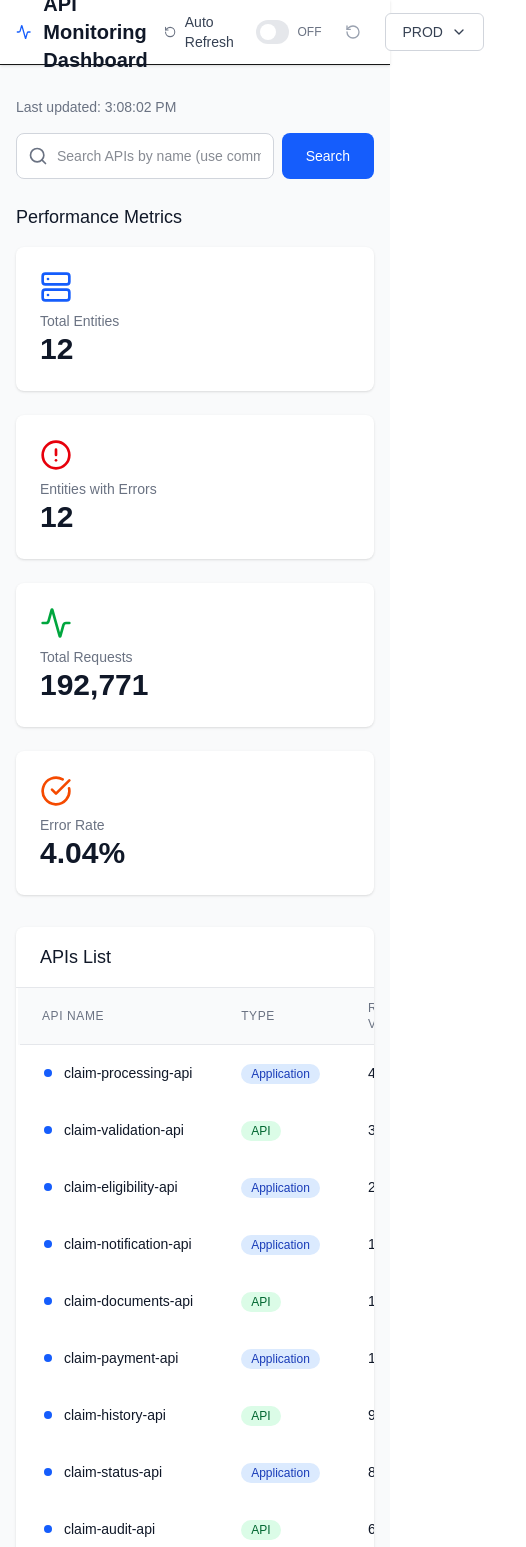
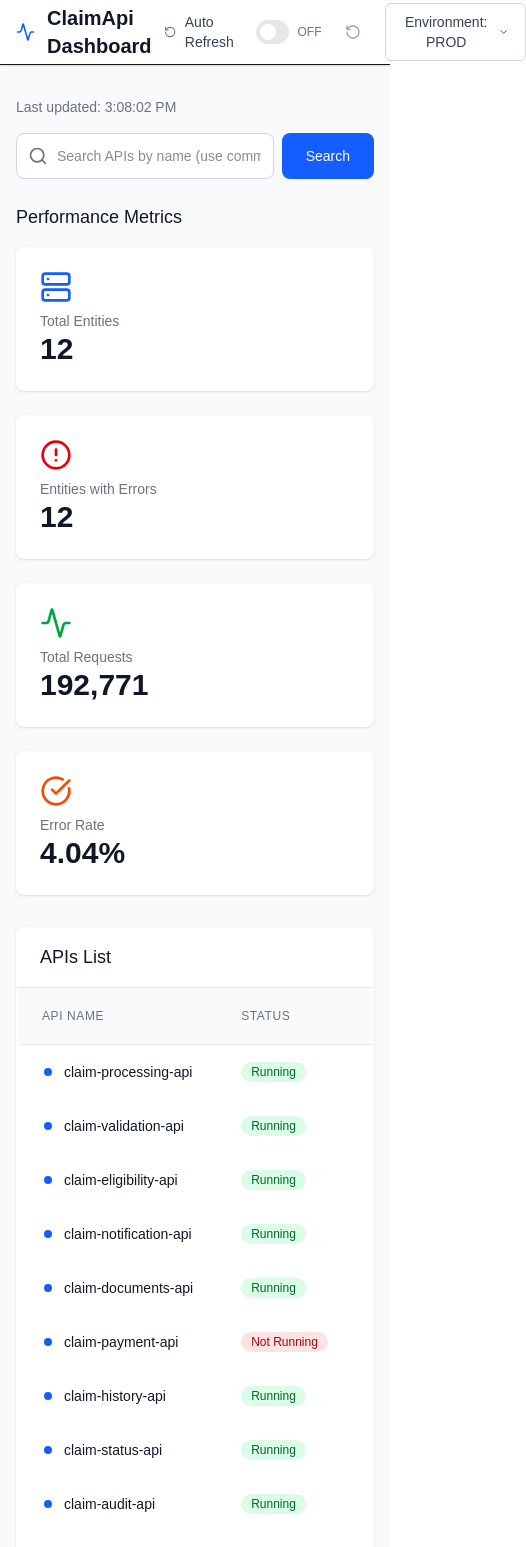
Before and after one commit to codecraft26/anylytics--medica-anypoint-, a Next.js app: page / in a window 390 px wide. Shown: the top 1547 px of the page, 526 px wide, since content can reach past the window. Built offline with nearby package versions, Linux system fonts and the light colour scheme.

Commit message:
Update ClaimApiDashboard: Add version information to API data, refactor search input handling, and improve auto-refresh interval to 30 seconds.

```diff
--- a/src/component/Dashabord.tsx
+++ b/src/component/Dashabord.tsx
@@ -1,7 +1,7 @@
 'use client'
 
-import React, { useState, useEffect, useCallback, useMemo } from 'react';
-import { ChevronDown, Activity, AlertCircle, CheckCircle, Clock, Server, ArrowLeft, RotateCcw, Search, TrendingUp, TrendingDown } from 'lucide-react';
+import React, { useState, useEffect, useCallback, useMemo, useRef } from 'react';
+import { ChevronDown, Activity, AlertCircle, CheckCircle, Clock, Server, ArrowLeft, RotateCcw, Search } from 'lucide-react';
 
 // TypeScript interfaces
 interface ApiData {
@@ -13,6 +13,7 @@ interface ApiData {
   errorRate: number;
   successRate: number;
   deploymentType: string;
+  version: string;
 }
 
 interface ApiDataByEnv {
@@ -31,9 +32,8 @@ const ClaimApiDashboard: React.FC = () => {
   const [autoRefresh, setAutoRefresh] = useState<boolean>(false);
   const [lastUpdated, setLastUpdated] = useState<string>('');
   const [isMounted, setIsMounted] = useState<boolean>(false);
-  // Search state
   const [searchQuery, setSearchQuery] = useState<string>('');
-  const [searchInput, setSearchInput] = useState<string>('');
+  const searchInputRef = useRef<HTMLInputElement>(null);
 
   // Sample API data
   const apiData: ApiDataByEnv = {
@@ -46,7 +46,8 @@ const ClaimApiDashboard: React.FC = () => {
         responseTime: '189.30ms',
         errorRate: 2.15,
         successRate: 97.85,
-        deploymentType: 'CloudHub 2.0'
+        deploymentType: 'CloudHub 2.0',
+        version: '4.6.9 Java 17'
       },
       {
         id: 2,
@@ -56,7 +57,8 @@ const ClaimApiDashboard: React.FC = () => {
         responseTime: '245.60ms',
         errorRate: 5.20,
         successRate: 94.80,
-        deploymentType: 'CloudHub 2.0'
+        deploymentType: 'CloudHub 2.0',
+        version: '3.2.1 Java 11'
       },
       {
         id: 3,
@@ -66,7 +68,8 @@ const ClaimApiDashboard: React.FC = () => {
         responseTime: '156.40ms',
         errorRate: 1.85,
         successRate: 98.15,
-        deploymentType: 'CloudHub 2.0'
+        deploymentType: 'CloudHub 2.0',
+        version: '5.1.2 Java 17'
       },
       {
         id: 4,
@@ -76,7 +79,8 @@ const ClaimApiDashboard: React.FC = () => {
         responseTime: '312.80ms',
         errorRate: 8.70,
         successRate: 91.30,
-        deploymentType: 'CloudHub 2.0'
+        deploymentType: 'CloudHub 2.0',
+        version: '2.8.4 Java 11'
       },
       {
         id: 5,
@@ -86,7 +90,8 @@ const ClaimApiDashboard: React.FC = () => {
         responseTime: '198.20ms',
         errorRate: 3.45,
         successRate: 96.55,
-        deploymentType: 'CloudHub 2.0'
+        deploymentType: 'CloudHub 2.0',
+        version: '4.1.7 Java 17'
       },
       {
         id: 6,
@@ -96,7 +101,8 @@ const ClaimApiDashboard: React.FC = () => {
         responseTime: '425.10ms',
         errorRate: 12.30,
         successRate: 87.70,
-        deploymentType: 'CloudHub 2.0'
+        deploymentType: 'CloudHub 2.0',
+        version: '3.5.6 Java 11'
       },
       {
         id: 7,
@@ -106,7 +112,8 @@ const ClaimApiDashboard: React.FC = () => {
         responseTime: '167.90ms',
         errorRate: 0.95,
         successRate: 99.05,
-        deploymentType: 'CloudHub 2.0'
+        deploymentType: 'CloudHub 2.0',
+        version: '6.0.1 Java 17'
       },
       {
         id: 8,
@@ -116,7 +123,8 @@ const ClaimApiDashboard: React.FC = () => {
         responseTime: '134.50ms',
         errorRate: 2.80,
         successRate: 97.20,
-        deploymentType: 'CloudHub 2.0'
+        deploymentType: 'CloudHub 2.0',
+        version: '4.2.3 Java 17'
       },
       {
         id: 9,
@@ -126,7 +134,8 @@ const ClaimApiDashboard: React.FC = () => {
         responseTime: '145.20ms',
         errorRate: 1.25,
         successRate: 98.75,
-        deploymentType: 'CloudHub 2.0'
+        deploymentType: 'CloudHub 2.0',
+        version: '3.9.1 Java 11'
       },
       {
         id: 10,
@@ -136,7 +145,8 @@ const ClaimApiDashboard: React.FC = () => {
         responseTime: '178.90ms',
         errorRate: 2.45,
         successRate: 97.55,
-        deploymentType: 'CloudHub 2.0'
+        deploymentType: 'CloudHub 2.0',
+        version: '5.3.2 Java 17'
       },
       {
         id: 11,
@@ -146,7 +156,8 @@ const ClaimApiDashboard: React.FC = () => {
         responseTime: '234.50ms',
         errorRate: 3.75,
         successRate: 96.25,
-        deploymentType: 'CloudHub 2.0'
+        deploymentType: 'CloudHub 2.0',
+        version: '2.7.8 Java 11'
       },
       {
         id: 12,
@@ -156,7 +167,8 @@ const ClaimApiDashboard: React.FC = () => {
         responseTime: '167.80ms',
         errorRate: 1.95,
         successRate: 98.05,
-        deploymentType: 'CloudHub 2.0'
+        deploymentType: 'CloudHub 2.0',
+        version: '4.8.1 Java 17'
       }
     ],
     QA: [
@@ -168,7 +180,8 @@ const ClaimApiDashboard: React.FC = () => {
         responseTime: '195.40ms',
         errorRate: 4.20,
         successRate: 95.80,
-        deploymentType: 'CloudHub 2.0'
+        deploymentType: 'CloudHub 2.0',
+        version: '4.6.9 Java 17'
       },
       {
         id: 2,
@@ -178,7 +191,8 @@ const ClaimApiDashboard: React.FC = () => {
         responseTime: '278.90ms',
         errorRate: 7.80,
         successRate: 92.20,
-        deploymentType: 'CloudHub 2.0'
+        deploymentType: 'CloudHub 2.0',
+        version: '3.2.1 Java 11'
       },
       {
         id: 3,
@@ -188,7 +202,8 @@ const ClaimApiDashboard: React.FC = () => {
         responseTime: '189.60ms',
         errorRate: 3.15,
         successRate: 96.85,
-        deploymentType: 'CloudHub 2.0'
+        deploymentType: 'CloudHub 2.0',
+        version: '5.1.2 Java 17'
       },
       {
         id: 4,
@@ -198,7 +213,8 @@ const ClaimApiDashboard: React.FC = () => {
         responseTime: '298.40ms',
         errorRate: 6.25,
         successRate: 93.75,
-        deploymentType: 'CloudHub 2.0'
+        deploymentType: 'CloudHub 2.0',
+        version: '2.8.4 Java 11'
       },
       {
         id: 5,
@@ -208,7 +224,8 @@ const ClaimApiDashboard: React.FC = () => {
         responseTime: '187.30ms',
         errorRate: 4.85,
         successRate: 95.15,
-        deploymentType: 'CloudHub 2.0'
+        deploymentType: 'CloudHub 2.0',
+        version: '4.1.7 Java 17'
       },
       {
         id: 6,
@@ -218,7 +235,8 @@ const ClaimApiDashboard: React.FC = () => {
         responseTime: '412.60ms',
         errorRate: 8.95,
         successRate: 91.05,
-        deploymentType: 'CloudHub 2.0'
+        deploymentType: 'CloudHub 2.0',
+        version: '3.5.6 Java 11'
       },
       {
         id: 7,
@@ -228,7 +246,8 @@ const ClaimApiDashboard: React.FC = () => {
         responseTime: '156.70ms',
         errorRate: 3.45,
         successRate: 96.55,
-        deploymentType: 'CloudHub 2.0'
+        deploymentType: 'CloudHub 2.0',
+        version: '3.9.1 Java 11'
       }
     ]
   };
@@ -246,7 +265,7 @@ const ClaimApiDashboard: React.FC = () => {
     );
   }, []);
 
-  const currentData: ApiData[] = useMemo(() => apiData[selectedEnv], [selectedEnv]);
+  const currentData: ApiData[] = useMemo(() => apiData[selectedEnv], [selectedEnv, apiData]);
   const filteredData: ApiData[] = useMemo(() => filterApis(currentData, searchQuery), [currentData, searchQuery, filterApis]);
 
   // Calculate overall metrics based on filtered data
@@ -280,7 +299,7 @@ const ClaimApiDashboard: React.FC = () => {
       interval = setInterval(() => {
         setLastUpdated(new Date().toLocaleTimeString());
         // Here you would typically fetch fresh data from your API
-      }, 60000); // Refresh every 60 seconds
+      }, 30000); // Refresh every 30 seconds
     }
 
     return () => {
@@ -304,26 +323,43 @@ const ClaimApiDashboard: React.FC = () => {
   }, []);
 
   const handleSearchInputChange = useCallback((e: React.ChangeEvent<HTMLInputElement>): void => {
-    setSearchInput(e.target.value);
+    setSearchQuery(e.target.value);
   }, []);
 
   const handleSearch = useCallback((): void => {
-    setSearchQuery(searchInput);
-  }, [searchInput]);
+    if (searchInputRef.current) {
+      searchInputRef.current.focus();
+    }
+  }, []);
 
   const handleClearSearch = useCallback((): void => {
-    setSearchInput('');
     setSearchQuery('');
+    if (searchInputRef.current) {
+      searchInputRef.current.focus();
+    }
   }, []);
 
   const handleKeyPress = useCallback((e: React.KeyboardEvent<HTMLInputElement>): void => {
     if (e.key === 'Enter') {
+      e.preventDefault();
       handleSearch();
     }
   }, [handleSearch]);
 
-  // API Details Page Component
-  const ApiDetailsPage = () => {
+  const getErrorRateColor = (errorRate: number): string => {
+    if (errorRate < 2) return 'text-green-600';
+    if (errorRate < 5) return 'text-yellow-600';
+    return 'text-red-600';
+  };
+
+  const getSuccessRateColor = (successRate: number): string => {
+    if (successRate >= 98) return 'text-green-600';
+    if (successRate >= 95) return 'text-yellow-600';
+    return 'text-red-600';
+  };
+
+  // Memoize the ApiDetailsPage component
+  const ApiDetailsPage = useMemo(() => {
     if (!selectedApi) return null;
 
     return (
@@ -352,38 +388,28 @@ const ClaimApiDashboard: React.FC = () => {
           </div>
         </nav>
 
-        {/* API Details Content */}
         <div className="max-w-7xl mx-auto px-4 sm:px-6 lg:px-8 py-8">
-          {/* API Overview */}
-          <div className="bg-white shadow rounded-lg mb-8">
-            <div className="px-6 py-4 border-b border-gray-200">
-              <h3 className="text-lg font-medium text-gray-900">API Overview</h3>
-            </div>
-            <div className="p-6">
-              <div className="grid grid-cols-1 md:grid-cols-2 lg:grid-cols-3 gap-6">
-                <div>
-                  <p className="text-sm font-medium text-gray-500">API Name</p>
-                  <p className="mt-1 text-lg font-semibold text-gray-900">{selectedApi.name}</p>
-                </div>
-                <div>
-                  <p className="text-sm font-medium text-gray-500">Type</p>
-                  <span className={`mt-1 inline-flex items-center px-2.5 py-0.5 rounded-full text-sm font-medium ${
+          {/* API Header */}
+          <div className="bg-white shadow rounded-lg mb-8 p-6">
+            <div className="flex items-center justify-between mb-4">
+              <div>
+                <h2 className="text-2xl font-bold text-gray-900 mb-2">{selectedApi.name}</h2>
+                <div className="flex items-center space-x-4">
+                  <span className={`inline-flex items-center px-3 py-1 rounded-full text-sm font-medium ${
                     selectedApi.type === 'Application'
                       ? 'bg-blue-100 text-blue-800'
                       : 'bg-green-100 text-green-800'
                   }`}>
                     {selectedApi.type}
                   </span>
-                </div>
-                <div>
-                  <p className="text-sm font-medium text-gray-500">Deployment Type</p>
-                  <p className="mt-1 text-lg font-semibold text-gray-900">{selectedApi.deploymentType}</p>
+                  <span className="text-sm text-gray-500">ID: {selectedApi.id}</span>
+                  <span className="text-sm text-gray-500">Environment: {selectedEnv}</span>
                 </div>
               </div>
             </div>
           </div>
 
-          {/* Performance Metrics */}
+          {/* Detailed Metrics */}
           <div className="grid grid-cols-1 md:grid-cols-2 lg:grid-cols-4 gap-6 mb-8">
             <div className="bg-white p-6 rounded-lg shadow">
               <div className="flex items-center">
@@ -391,118 +417,74 @@ const ClaimApiDashboard: React.FC = () => {
               </div>
               <p className="text-sm font-medium text-gray-500">Request Volume</p>
               <p className="text-3xl font-bold text-gray-900">{selectedApi.requestVolume.toLocaleString()}</p>
-              <div className="flex items-center mt-2 text-sm">
-                <TrendingUp className="h-4 w-4 text-green-500 mr-1" />
-                <span className="text-green-600">+12% from last hour</span>
-              </div>
             </div>
 
             <div className="bg-white p-6 rounded-lg shadow">
               <div className="flex items-center">
-                <Clock className="h-8 w-8 text-yellow-600 mb-2" />
+                <Clock className="h-8 w-8 text-purple-600 mb-2" />
               </div>
-              <p className="text-sm font-medium text-gray-500">Response Time</p>
+              <p className="text-sm font-medium text-gray-500">Response Time (p99)</p>
               <p className="text-3xl font-bold text-gray-900">{selectedApi.responseTime}</p>
-              <div className="flex items-center mt-2 text-sm">
-                <TrendingDown className="h-4 w-4 text-green-500 mr-1" />
-                <span className="text-green-600">-5ms from avg</span>
-              </div>
             </div>
 
             <div className="bg-white p-6 rounded-lg shadow">
               <div className="flex items-center">
-                <AlertCircle className="h-8 w-8 text-red-600 mb-2" />
+                <AlertCircle className={`h-8 w-8 mb-2 ${selectedApi.errorRate < 2 ? 'text-green-600' : selectedApi.errorRate < 5 ? 'text-yellow-600' : 'text-red-600'}`} />
               </div>
               <p className="text-sm font-medium text-gray-500">Error Rate</p>
-              <p className={`text-3xl font-bold ${
-                selectedApi.errorRate > 10 ? 'text-red-600' :
-                selectedApi.errorRate > 5 ? 'text-yellow-600' :
-                'text-green-600'
-              }`}>
+              <p className={`text-3xl font-bold ${getErrorRateColor(selectedApi.errorRate)}`}>
                 {selectedApi.errorRate.toFixed(2)}%
               </p>
-              <div className="flex items-center mt-2 text-sm">
-                <TrendingDown className="h-4 w-4 text-green-500 mr-1" />
-                <span className="text-green-600">-0.5% from yesterday</span>
-              </div>
             </div>
 
             <div className="bg-white p-6 rounded-lg shadow">
               <div className="flex items-center">
-                <CheckCircle className="h-8 w-8 text-green-600 mb-2" />
+                <CheckCircle className={`h-8 w-8 mb-2 ${selectedApi.successRate >= 98 ? 'text-green-600' : selectedApi.successRate >= 95 ? 'text-yellow-600' : 'text-red-600'}`} />
               </div>
               <p className="text-sm font-medium text-gray-500">Success Rate</p>
-              <p className="text-3xl font-bold text-green-600">{selectedApi.successRate.toFixed(2)}%</p>
-              <div className="flex items-center mt-2 text-sm">
-                <TrendingUp className="h-4 w-4 text-green-500 mr-1" />
-                <span className="text-green-600">+0.5% from yesterday</span>
-              </div>
-            </div>
-          </div>
-
-          {/* Health Status */}
-          <div className="bg-white shadow rounded-lg mb-8">
-            <div className="px-6 py-4 border-b border-gray-200">
-              <h3 className="text-lg font-medium text-gray-900">Health Status</h3>
-            </div>
-            <div className="p-6">
-              <div className="flex items-center">
-                <div className={`flex-shrink-0 h-4 w-4 rounded-full mr-3 ${
-                  selectedApi.errorRate > 10 ? 'bg-red-500' : 'bg-green-500'
-                }`}></div>
-                <span className={`text-lg font-medium ${
-                  selectedApi.errorRate > 10 ? 'text-red-600' : 'text-green-600'
-                }`}>
-                  {selectedApi.errorRate > 10 ? 'Unhealthy' : 'Healthy'}
-                </span>
-              </div>
-              <p className="mt-2 text-sm text-gray-600">
-                {selectedApi.errorRate > 10
-                  ? 'API is experiencing high error rates. Immediate attention required.'
-                  : 'API is performing within normal parameters.'
-                }
+              <p className={`text-3xl font-bold ${getSuccessRateColor(selectedApi.successRate)}`}>
+                {selectedApi.successRate.toFixed(2)}%
               </p>
             </div>
           </div>
 
-          {/* Recent Activity */}
-          <div className="bg-white shadow rounded-lg">
-            <div className="px-6 py-4 border-b border-gray-200">
-              <h3 className="text-lg font-medium text-gray-900">Recent Activity</h3>
-            </div>
-            <div className="p-6">
-              <div className="space-y-4">
-                <div className="flex items-center">
-                  <div className="flex-shrink-0 h-2 w-2 bg-green-500 rounded-full mr-3"></div>
-                  <div className="flex-1">
-                    <p className="text-sm text-gray-900">API deployment successful</p>
-                    <p className="text-xs text-gray-500">2 hours ago</p>
-                  </div>
-                </div>
-                <div className="flex items-center">
-                  <div className="flex-shrink-0 h-2 w-2 bg-yellow-500 rounded-full mr-3"></div>
-                  <div className="flex-1">
-                    <p className="text-sm text-gray-900">Performance monitoring alert resolved</p>
-                    <p className="text-xs text-gray-500">4 hours ago</p>
-                  </div>
-                </div>
-                <div className="flex items-center">
-                  <div className="flex-shrink-0 h-2 w-2 bg-blue-500 rounded-full mr-3"></div>
-                  <div className="flex-1">
-                    <p className="text-sm text-gray-900">Configuration update applied</p>
-                    <p className="text-xs text-gray-500">6 hours ago</p>
-                  </div>
-                </div>
+          {/* Additional Details */}
+          <div className="bg-white shadow rounded-lg p-6">
+            <h3 className="text-lg font-medium text-gray-900 mb-4">Additional Information</h3>
+            <div className="grid grid-cols-1 md:grid-cols-2 gap-6">
+              <div>
+                <h4 className="text-sm font-medium text-gray-500 mb-2">Deployment Details</h4>
+                <p className="text-lg text-gray-900">{selectedApi.deploymentType}</p>
+              </div>
+              <div>
+                <h4 className="text-sm font-medium text-gray-500 mb-2">API Type</h4>
+                <p className="text-lg text-gray-900">{selectedApi.type}</p>
+              </div>
+              <div>
+                <h4 className="text-sm font-medium text-gray-500 mb-2">Version</h4>
+                <p className="text-lg text-gray-900">{selectedApi.version}</p>
+              </div>
+              <div>
+                <h4 className="text-sm font-medium text-gray-500 mb-2">Status</h4>
+                <span className={`inline-flex items-center px-2.5 py-0.5 rounded-full text-xs font-medium ${
+                  selectedApi.errorRate < 5 ? 'bg-green-100 text-green-800' : 'bg-red-100 text-red-800'
+                }`}>
+                  {selectedApi.errorRate < 5 ? 'Healthy' : 'Needs Attention'}
+                </span>
+              </div>
+              <div>
+                <h4 className="text-sm font-medium text-gray-500 mb-2">Last Updated</h4>
+                <p className="text-lg text-gray-900">{isMounted ? lastUpdated : '--:--:--'}</p>
               </div>
             </div>
           </div>
         </div>
       </div>
     );
-  };
+  }, [selectedApi, selectedEnv, lastUpdated, isMounted, handleBackToDashboard]);
 
-  // Dashboard Page Component
-  const DashboardPage = () => (
+  // Memoize the DashboardPage component
+  const DashboardPage = useMemo(() => (
     <div className="min-h-screen bg-gray-50">
       {/* Navbar */}
       <nav className="bg-white shadow-sm border-b">
@@ -510,7 +492,7 @@ const ClaimApiDashboard: React.FC = () => {
           <div className="flex justify-between items-center h-16">
             <div className="flex items-center">
               <Activity className="h-8 w-8 text-blue-600 mr-3" />
-              <h1 className="text-xl font-semibold text-gray-900">API Monitoring Dashboard</h1>
+              <h1 className="text-xl font-semibold text-gray-900">ClaimApi Dashboard</h1>
             </div>
 
             <div className="flex items-center space-x-4">
@@ -550,7 +532,7 @@ const ClaimApiDashboard: React.FC = () => {
                   onClick={() => setIsEnvDropdownOpen(!isEnvDropdownOpen)}
                   className="flex items-center px-4 py-2 text-sm font-medium text-gray-700 bg-white border border-gray-300 rounded-md hover:bg-gray-50 focus:outline-none focus:ring-2 focus:ring-blue-500"
                 >
-                  {selectedEnv}
+                  Environment: {selectedEnv}
                   <ChevronDown className="ml-2 h-4 w-4" />
                 </button>
 
@@ -589,7 +571,7 @@ const ClaimApiDashboard: React.FC = () => {
           {autoRefresh && (
             <span className="text-sm text-blue-600 flex items-center">
               <div className="animate-spin rounded-full h-3 w-3 border-b-2 border-blue-600 mr-2"></div>
-              Auto-refreshing every 60 sec
+              Auto-refreshing every 30s
             </span>
           )}
         </div>
@@ -602,9 +584,9 @@ const ClaimApiDashboard: React.FC = () => {
                 <Search className="w-5 h-5 text-gray-500" />
               </div>
               <input
-                key="search-input"
+                ref={searchInputRef}
                 type="text"
-                value={searchInput}
+                value={searchQuery}
                 onChange={handleSearchInputChange}
                 onKeyPress={handleKeyPress}
                 placeholder="Search APIs by name (use commas for multiple APIs e.g. claim-processing, claim-validation)"
@@ -618,7 +600,7 @@ const ClaimApiDashboard: React.FC = () => {
             >
               Search
             </button>
-            {(searchQuery || searchInput) && (
+            {searchQuery && (
               <button
                 onClick={handleClearSearch}
                 className="px-4 py-3 bg-gray-200 text-gray-700 text-sm font-medium rounded-lg hover:bg-gray-300 focus:outline-none focus:ring-2 focus:ring-gray-500 transition-colors"
@@ -690,7 +672,10 @@ const ClaimApiDashboard: React.FC = () => {
                       API Name
                     </th>
                     <th className="px-6 py-3 text-left text-xs font-medium text-gray-500 uppercase tracking-wider">
-                      Type
+                      Status
+                    </th>
+                    <th className="px-6 py-3 text-left text-xs font-medium text-gray-500 uppercase tracking-wider">
+                      Version
                     </th>
                     <th className="px-6 py-3 text-left text-xs font-medium text-gray-500 uppercase tracking-wider">
                       Request Volume
@@ -700,9 +685,6 @@ const ClaimApiDashboard: React.FC = () => {
                     </th>
                     <th className="px-6 py-3 text-left text-xs font-medium text-gray-500 uppercase tracking-wider">
                       Error Rate
-                    </th>
-                    <th className="px-6 py-3 text-left text-xs font-medium text-gray-500 uppercase tracking-wider">
-                      Status
                     </th>
                     <th className="px-6 py-3 text-left text-xs font-medium text-gray-500 uppercase tracking-wider">
                       Deployment Type
@@ -722,14 +704,15 @@ const ClaimApiDashboard: React.FC = () => {
                           <div className="text-sm font-medium text-gray-900">{api.name}</div>
                         </div>
                       </td>
-                      <td className="px-6 py-4 whitespace-nowrap">
+                      <td className="px-6 py-4 whitespace-nowrap text-sm">
                         <span className={`inline-flex items-center px-2.5 py-0.5 rounded-full text-xs font-medium ${
-                          api.type === 'Application'
-                            ? 'bg-blue-100 text-blue-800'
-                            : 'bg-green-100 text-green-800'
+                          api.errorRate > 10 ? 'bg-red-100 text-red-800' : 'bg-green-100 text-green-800'
                         }`}>
-                          {api.type}
+                          {api.errorRate > 10 ? 'Not Running' : 'Running'}
                         </span>
+                      </td>
+                      <td className="px-6 py-4 whitespace-nowrap text-sm text-gray-500">
+                        {api.version}
                       </td>
                       <td className="px-6 py-4 whitespace-nowrap text-sm text-gray-900">
                         {api.requestVolume.toLocaleString()}
@@ -745,13 +728,6 @@ const ClaimApiDashboard: React.FC = () => {
                           'text-green-600'
                         }`}>
                           {api.errorRate.toFixed(2)}%
-                        </span>
-                      </td>
-                      <td className="px-6 py-4 whitespace-nowrap text-sm">
-                        <span className={`inline-flex items-center px-2.5 py-0.5 rounded-full text-xs font-medium ${
-                          api.errorRate > 10 ? 'bg-red-100 text-red-800' : 'bg-green-100 text-green-800'
-                        }`}>
-                          {api.errorRate > 10 ? 'Not Running' : 'Running'}
                         </span>
                       </td>
                       <td className="px-6 py-4 whitespace-nowrap text-sm text-gray-500">
@@ -774,10 +750,30 @@ const ClaimApiDashboard: React.FC = () => {
         </div>
       </div>
     </div>
-  );
+  ), [
+    selectedEnv,
+    autoRefresh,
+    lastUpdated,
+    isMounted,
+    searchQuery,
+    filteredData,
+    currentData,
+    handleSearch,
+    handleClearSearch,
+    handleSearchInputChange,
+    handleKeyPress,
+    searchInputRef,
+    entitiesWithErrors,
+    handleApiClick,
+    handleManualRefresh,
+    isEnvDropdownOpen,
+    overallErrorRate,
+    totalEntities,
+    totalRequests
+  ]);
 
   // Render based on view mode
-  return viewMode === 'details' ? <ApiDetailsPage /> : <DashboardPage />;
+  return viewMode === 'details' ? ApiDetailsPage : DashboardPage;
 };
 
 export default ClaimApiDashboard;
```
